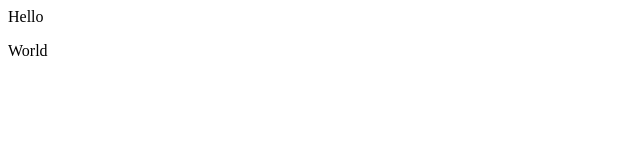
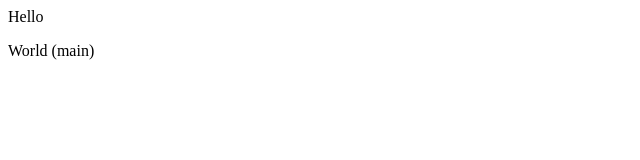
Before and after one commit to its9103akanksha/LocalRepo, a plain HTML site: page index.html in a window 1280 px wide. Shown: the full height of the page, 0-640 px from the left. Drawn offline with Linux system fonts and the light colour scheme.

Commit message:
added in main

```diff
--- a/index.html
+++ b/index.html
@@ -1,2 +1,2 @@
 <p>Hello</p>
-<p>World</p>
+<p>World (main)</p>
```
